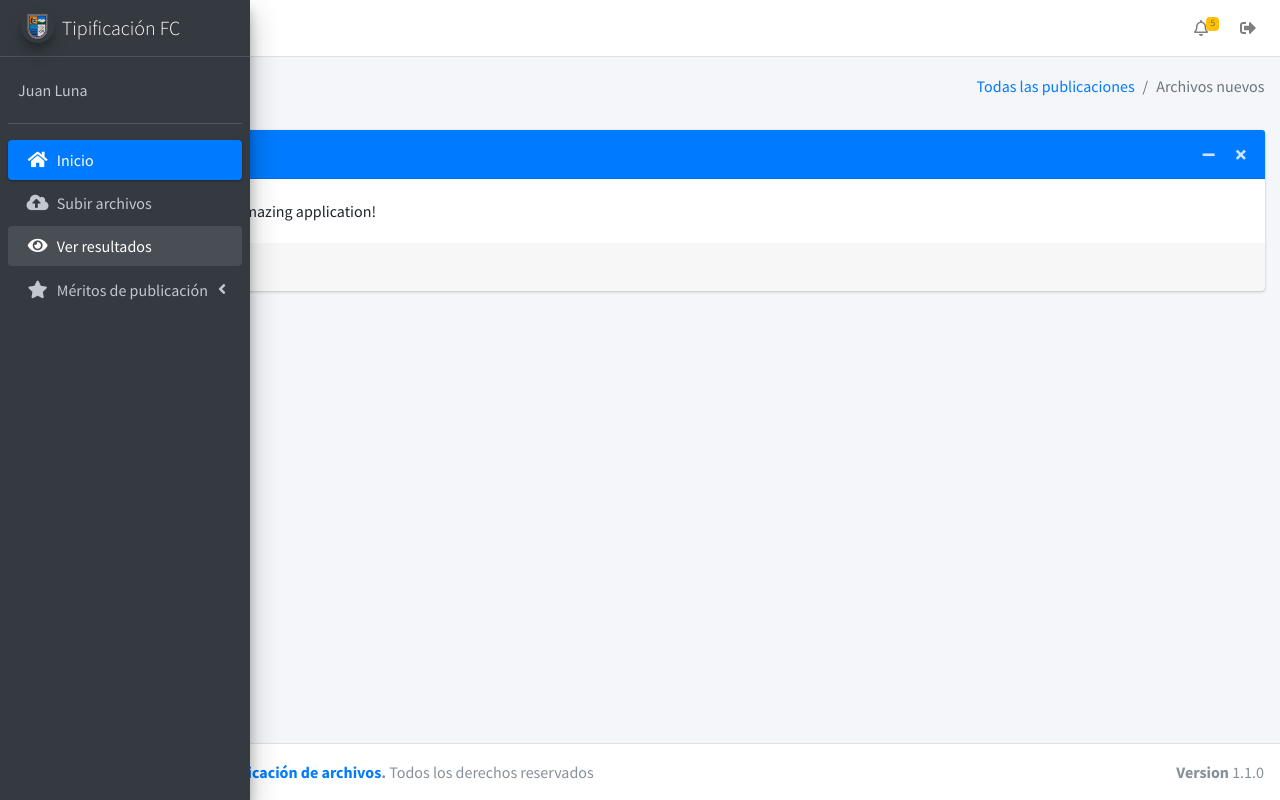
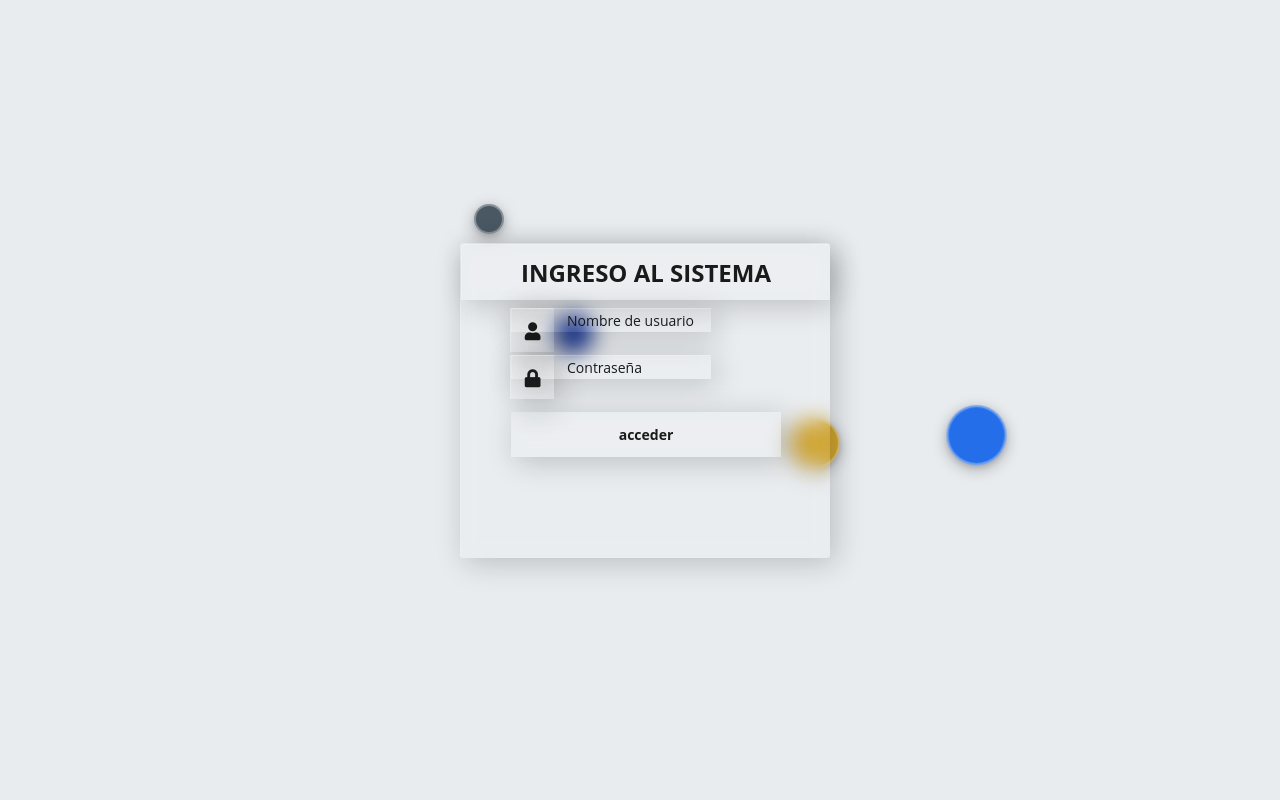
Before and after one commit to goraydev/UniversidadPublicaciones, a PHP site: page /UniversidadPublicaciones/ in a window 1280 px wide. Run offline with PHP 8.4, Linux system fonts and the light colour scheme; some libraries are stand-ins or nearby versions.

Commit message:
Creando pagina de login y la funcionalidad de ingresar y cerrar sesion

```diff
--- /dev/null
+++ b/tipificacionUniversidad/controladores/administradores.controlador.php
@@ -0,0 +1,36 @@
+<?php
+class ControladorAdministradores
+{
+
+    public function ctrIngresoAdministradores()
+    {
+        if (isset($_POST["ingresoUsuario"])) {
+            /* Para aceptar caracteres de tipo letra y número y no recibir inyecciones sql */
+            if (preg_match('/^[a-zA-Z0-9]+$/', $_POST["ingresoUsuario"]) && preg_match('/^[a-zA-Z0-9]+$/', $_POST["ingresoPassword"])) {
+
+                $tabla = "cuentas";
+                $item = "usuario";
+                $valor =  $_POST["ingresoUsuario"];
+                $respuesta = ModeloAdministradores::mdlMostrarAdministradores($tabla, $item, $valor);
+                if ($respuesta["usuario"] == $_POST["ingresoUsuario"] && $respuesta["password"] == $_POST["ingresoPassword"]) {
+                    /* Si el usuario esta activado podrá ingresar */
+                    if ($respuesta["estado"] == 1) {
+                        $_SESSION["validarSesionBackend"] = "ok";
+                        $_SESSION["idBackend"] = $respuesta["idcuenta"];
+                        echo '<script>
+
+					 	window.location = "' . $_SERVER["REQUEST_URI"] . '";
+
+				  		</script>';
+                    } else {
+                        echo "<div class='alert alert-danger mt-3 small'>Usuario desactivado</div>";
+                    }
+                } else {
+                    echo "<div class='alert alert-danger mt-3 small'>Usuario o contraseña incorrecto</div>";
+                }
+            } else {
+                echo "<div class='alert alert-danger mt-3 small'>Error: No se permiten caracteres especiales </div>";
+            }
+        }
+    }
+}
--- /dev/null
+++ b/tipificacionUniversidad/controladores/ruta.controlador.php
@@ -0,0 +1,7 @@
+<?php
+    class ControladorRuta{
+        static public function ctrRutaBackend(){
+            return "http://localhost/UniversidadPublicaciones/tipificacionUniversidad";
+        }
+    }
+?>
--- a/tipificacionUniversidad/index.php
+++ b/tipificacionUniversidad/index.php
@@ -1,6 +1,9 @@
 <?php
 
 require_once "controladores/plantilla.controlador.php";
+require_once "controladores/ruta.controlador.php";
+require_once "controladores/administradores.controlador.php";
+require_once "modelos/administradores.modelo.php";
 
 $plantilla = new ControladorPlantilla();
 $plantilla->ctrPlantilla();
--- /dev/null
+++ b/tipificacionUniversidad/modelos/administradores.modelo.php
@@ -0,0 +1,21 @@
+<?php
+require_once "conexionLogin.php";
+
+class ModeloAdministradores
+{
+    static public function mdlMostrarAdministradores($tabla, $item, $valor)
+    {
+        if ($item != null && $valor != null) {
+            /* $item es el nombre de mi columna usuario de mi tabla cuentas y
+            con $stmt almacenamos la búsqueda*/
+            $stmt = Conexion::conectar()->prepare("SELECT * FROM $tabla WHERE $item = :$item");
+            $stmt->bindParam(":" . $item, $valor, PDO::PARAM_STR);
+            $stmt->execute();
+            return $stmt->fetch();
+        } else {
+            $stmt = Conexion::conectar()->prepare("SELECT * FROM $tabla");
+            $stmt->execute();
+            return $stmt->fetchAll();
+        }
+    }
+}
--- /dev/null
+++ b/tipificacionUniversidad/modelos/conexionLogin.php
@@ -0,0 +1,11 @@
+<?php
+
+class Conexion
+{
+    static public function conectar()
+    {
+        $link = new PDO("mysql:host=localhost:3307;dbname=tipificacion", "root", "");
+        $link->exec("set names utf8");
+        return $link;
+    }
+}
--- /dev/null
+++ b/tipificacionUniversidad/vistas/css/login.css
@@ -0,0 +1,155 @@
+body {
+  font: 13px/20px "Open Sans", Tahoma, Verdana, sans-serif;
+  color: #a7a599;
+  background-color: #a0d2f3;
+}
+.login {
+  position: relative;
+  margin: 100px auto;
+  width: 370px;
+  height: 315px;
+  background: rgba(255, 255, 255, 0.05);
+  backdrop-filter: blur(10px);
+  border-top: 1px solid rgba(255, 255, 255, 0.2);
+  border-left: 1px solid rgba(255, 255, 255, 0.2);
+  box-shadow: 5px 5px 30px rgba(0, 0, 0, 0.2);
+  border-radius: 3px;
+  z-index: 99;
+}
+.login h1 {
+  line-height: 55px;
+  font-size: 24px;
+  font-weight: bold;
+  font-family: "Open Sans", sans-serif;
+  text-transform: uppercase;
+  color: #181b1a;
+  text-align: center;
+  background: rgba(255, 255, 255, 0.05);
+  backdrop-filter: blur(10px);
+  border-top: 1px solid rgba(255, 255, 255, 0.2);
+  border-left: 1px solid rgba(255, 255, 255, 0.2);
+  box-shadow: 5px 5px 30px rgba(0, 0, 0, 0.2);
+  margin-top: 0px;
+  border-top-left-radius: 3px;
+  border-top-right-radius: 3px;
+}
+.animate {
+  display: inline-block;
+  width: calc(10px * var(--count));
+  height: calc(10px * var(--count));
+  border-radius: calc(5px * var(--count));
+  border: 2px solid #fff5;
+  position: absolute;
+  top: calc(6% * var(--count));
+  left: calc(10% * var(--count));
+  box-shadow: 0 2px 6px #0002, 0 4px 16px #0004;
+  animation-name: move;
+  animation-iteration-count: infinite;
+  animation-delay: calc(0.2s * var(--count));
+  animation-duration: calc(5s * var(--count));
+  animation-fill-mode: both;
+}
+.animate:nth-child(1) {
+  background-color: #246fe9;
+}
+.animate:nth-child(2) {
+  background-color: #4a5864;
+}
+.animate:nth-child(3) {
+  background-color: #cea32f;
+}
+.animate:nth-child(4) {
+  background-color: #183594;
+}
+@keyframes move {
+  0%,
+  100% {
+    transform: translate(0, 0);
+  }
+  25%,
+  75% {
+    transform: translate(300%, 400%);
+  }
+  30%,
+  60%,
+  90% {
+    transform: translate(100%, 300%);
+  }
+  20%,
+  40%,
+  80% {
+    transform: translate(300%, 200%);
+  }
+  10%,
+  50% {
+    transform: translate(200%, 10%);
+  }
+}
+.form {
+  width: 100%;
+}
+.form .field {
+  position: relative;
+  margin: 0 50px;
+}
+::-webkit-input-placeholder {
+  color: #181b1a;
+  font-family: "Open Sans";
+}
+.form input[type="text"],
+input[type="password"] {
+  font-family: "Open Sans", Calibri, Arial, sans-serif;
+  font-size: 14px;
+  font-weight: 400;
+  padding: 10px 15px 10px 55px;
+  position: relative;
+  width: 200px;
+  height: 24px;
+  outline: none;
+  border: none;
+  background: rgba(255, 255, 255, 0.05);
+  backdrop-filter: blur(10px);
+  border-top: 1px solid rgba(255, 255, 255, 0.2);
+  border-left: 1px solid rgba(255, 255, 255, 0.2);
+  box-shadow: 5px 5px 30px rgba(0, 0, 0, 0.2);
+  color: #181b1a;
+  transition: color 0.3s ease-out;
+}
+.form input[type="text"] {
+  margin-bottom: 15px;
+}
+.form .field i {
+  font-size: 18px;
+  left: 0px;
+  top: 0px;
+  position: absolute;
+  height: 44px;
+  width: 44px;
+  color: #181b1a;
+  background: rgba(255, 255, 255, 0.05);
+  backdrop-filter: blur(10px);
+  border-top: 1px solid rgba(255, 255, 255, 0.2);
+  border-left: 1px solid rgba(255, 255, 255, 0.2);
+  box-shadow: 5px 5px 30px rgba(0, 0, 0, 0.2);
+  text-align: center;
+  line-height: 44px;
+  transition: all 0.3s ease-out;
+  pointer-events: none;
+}
+.form input[type="submit"] {
+  width: 270px;
+  text-align: center;
+  font-size: 14px;
+  font-family: "Open Sans", sans-serif;
+  font-weight: bold;
+  padding: 12px 0;
+  color: #181b1a;
+  background: rgba(255, 255, 255, 0.05);
+  backdrop-filter: blur(10px);
+  border-top: 1px solid rgba(255, 255, 255, 0.2);
+  border-left: 1px solid rgba(255, 255, 255, 0.2);
+  box-shadow: 5px 5px 30px rgba(0, 0, 0, 0.2);
+  border: none;
+  margin: 25px 50px;
+  cursor: pointer;
+}
--- /dev/null
+++ b/tipificacionUniversidad/vistas/paginas/login.php
@@ -0,0 +1,69 @@
+<body class="hold-transition login-page">
+    <div class="login-box">
+        <span class="animate" style="--count:6;"></span>
+        <span class="animate" style="--count:3;"></span>
+        <span class="animate" style="--count:5;"></span>
+        <span class="animate" style="--count:4;"></span>
+        <div class="login">
+            <div>
+                <h1>INGRESO AL SISTEMA</h1>
+
+                <form class="form" method="post" action="#">
+
+                    <div class="field input-group mb-2">
+                        <input type="text" name="ingresoUsuario" placeholder="Nombre de usuario" required />
+                        <i class="fa fa-user"></i>
+                    </div>
+
+                    <div class="field input-group mb-2">
+                        <input type="password" name="ingresoPassword" placeholder="Contraseña" required />
+                        <i class="fa fa-lock"></i>
+                    </div>
+                    <div class="submit"><input type="submit" name="sent" value="acceder"></div>
+                    <?php
+                    $ingreso = new ControladorAdministradores();
+                    $ingreso->ctrIngresoAdministradores()
+                    ?>
+                </form>
+            </div>
+        </div>
+        <!-- /.login-box -->
+
+</body>
+
+<!-- <body class="hold-transition login-page">
+    <div class="login-box">
+        <div class="login-logo">
+            <h2>Restaurante Soon Marie</h2>
+        </div>
+        <div class="card">
+            <div class="card-body login-card-body">
+                <p class="login-box-msg">Ingreso al sistema</p>
+
+                <form method="post">
+                    <div class="input-group mb-3">
+                        <input type="text" class="form-control" placeholder="Usuario" name="ingresoUsuario">
+                        <div class="input-group-append">
+                            <div class="input-group-text">
+                                <span class="fas fa-user"></span>
+                            </div>
+                        </div>
+                    </div>
+                    <div class="input-group mb-3">
+                        <input type="password" class="form-control" placeholder="Password" name="ingresoPassword">
+                        <div class="input-group-append">
+                            <div class="input-group-text">
+                                <span class="fas fa-lock"></span>
+                            </div>
+                        </div>
+                    </div>
+                    <button type="submit" class="btn btn-warning btn-block btn-flat">Ingresar</button>
+
+                </form>
+            </div>
+
+        </div>
+    </div>
+
+
+</body> -->
--- a/tipificacionUniversidad/vistas/paginas/modulos/menu.php
+++ b/tipificacionUniversidad/vistas/paginas/modulos/menu.php
@@ -2,7 +2,7 @@
 //asignar item de nav segun tipo de usuario
 switch ($_SESSION["tipo"]) {
     case 'docente':
-        $ver=12;
+        $ver = 12;
         break;
     case 'decano':
 
@@ -28,7 +28,7 @@
         <!-- user-->
         <div class="user-panel mt-3 pb-3 mb-3 d-flex">
             <div class="info">
-                <a href="#" class="d-block"><?=$_SESSION["usuario"]?></a>
+                <a href="#" class="d-block"><?= $_SESSION["usuario"] ?></a>
             </div>
         </div>
 
@@ -37,7 +37,7 @@
             <ul class="nav nav-pills nav-sidebar flex-column" data-widget="treeview" role="menu" data-accordion="false">
                 <!-- Add icons to the links using the .nav-icon class
                with font-awesome or any other icon font library -->
-                <li class="nav-item">
+                <li class="nav-item menu-open">
                     <a href="inicio" class="nav-link active">
                         <i class="nav-icon fas fa-home"></i>
                         <p>
@@ -45,7 +45,7 @@
                         </p>
                     </a>
                 </li>
-                <?php if($_SESSION["tipo"]=="docente"){;?>
+                <?php if ($_SESSION["tipo"] == "docente") {; ?>
                     <li class="nav-item">
                         <a href="subirarchivos" class="nav-link">
                             <i class="nav-icon fas fa-cloud-upload-alt"></i>
@@ -55,8 +55,8 @@
                         </a>
                     </li>
                 <?php }
-                if($_SESSION["tipo"]=="docente"){;?>
-                <li class="nav-item menu-open">
+                if ($_SESSION["tipo"] == "docente") {; ?>
+                    <li class="nav-item menu-link">
                         <a href="verresultados" class="nav-link">
                             <i class="nav-icon fas fa-eye"></i>
                             <p>
@@ -65,7 +65,7 @@
                         </a>
                     </li>
                 <?php }
-                if($_SESSION["tipo"]=="docente"){;?>
+                if ($_SESSION["tipo"] == "docente") {; ?>
                     <li class="nav-item">
                         <a href="" class="nav-link">
                             <i class="nav-icon fas fa-star"></i>
@@ -90,7 +90,7 @@
                         </ul>
                     </li>
                 <?php }
-                if($_SESSION["tipo"]=="decano"){;?>
+                if ($_SESSION["tipo"] == "decano") {; ?>
                     <li class="nav-item">
                         <a href="escogermiembros" class="nav-link">
                             <i class="nav-icon fas fa-users"></i>
@@ -100,7 +100,7 @@
                         </a>
                     </li>
                 <?php }
-                if($_SESSION["tipo"]=="mTipi"){;?>
+                if ($_SESSION["tipo"] == "mTipi") {; ?>
                     <li class="nav-item">
                         <a href="revisararchivos" class="nav-link">
                             <i class="nav-icon fas fa-folder-open"></i>
@@ -109,7 +109,7 @@
                             </p>
                         </a>
                     </li>
-                <?php }?>
+                <?php } ?>
             </ul>
         </nav>
         <!-- /.sidebar-menu -->
--- /dev/null
+++ b/tipificacionUniversidad/vistas/paginas/salir.php
@@ -0,0 +1,5 @@
+<?php
+session_destroy();
+echo '<script>
+window.location="' . $rutaBackend . '";
+</script>';
--- a/tipificacionUniversidad/vistas/plantilla.php
+++ b/tipificacionUniversidad/vistas/plantilla.php
@@ -1,10 +1,12 @@
 <?php
 //redireccionamiento al login
 session_start();
-    $_SESSION["usuario"]="Juan Luna";
-    $_SESSION["tipo"]="docente";
+
+$rutaBackend = ControladorRuta::ctrRutaBackend();
+
+$_SESSION["usuario"] = "Juan Luna";
+$_SESSION["tipo"] = "docente";
 if (isset($_SESSION["usuario"]) && isset($_SESSION["tipo"])) {
-
 } else {
     header("Location: ../");
 }
@@ -16,7 +18,8 @@
 <head>
     <meta charset="UTF-8">
     <meta name="viewport" content="width=device-width, initial-scale=1">
-    <link rel="shortcut icon" href="../vistas/img/plantilla/escudo_unasamPes.ico" type="image/x-icon">
+    <link rel="shortcut icon" href="vistas/img/plantilla/escudo_unasamPes.ico" type="image/x-icon">
+    <link rel="stylesheet" href="vistas/css/login.css">
     <title>Tipificación UNASAM</title>
     <!-- Vinculos CSS -->
     <link href="https://cdn.jsdelivr.net/npm/bootstrap@5.1.1/dist/css/bootstrap.min.css" rel="stylesheet" integrity="sha384-F3w7mX95PdgyTmZZMECAngseQB83DfGTowi0iMjiWaeVhAn4FJkqJByhZMI3AhiU" crossorigin="anonymous">
@@ -44,6 +47,13 @@
     <script src="vistas/js/plugins/adminlte.min.js"></script>
 </head>
 
+<!-- Para que los usuarios ingresen al sistema -->
+<?php if (!isset($_SESSION["validarSesionBackend"])) :
+    include "paginas/login.php";
+?>
+
+<?php else : ?>
+
     <body class="hold-transition sidebar-mini sidebar-collapse">
         <div class="wrapper">
             <?php
@@ -61,7 +71,8 @@
                     $_GET["pagina"] == "subirarchivos" ||
                     $_GET["pagina"] == "verresultados" ||
                     $_GET["pagina"] == "rgeneral" ||
-                $_GET["pagina"] == "rmias"
+                    $_GET["pagina"] == "rmias" ||
+                    $_GET["pagina"] == "salir"
 
                 ) {
 
@@ -76,5 +87,6 @@
             ?>
         </div>
     </body>
+<?php endif ?>
 
 </html>
```
Lines whose indentation alone changed are shown as unchanged.
